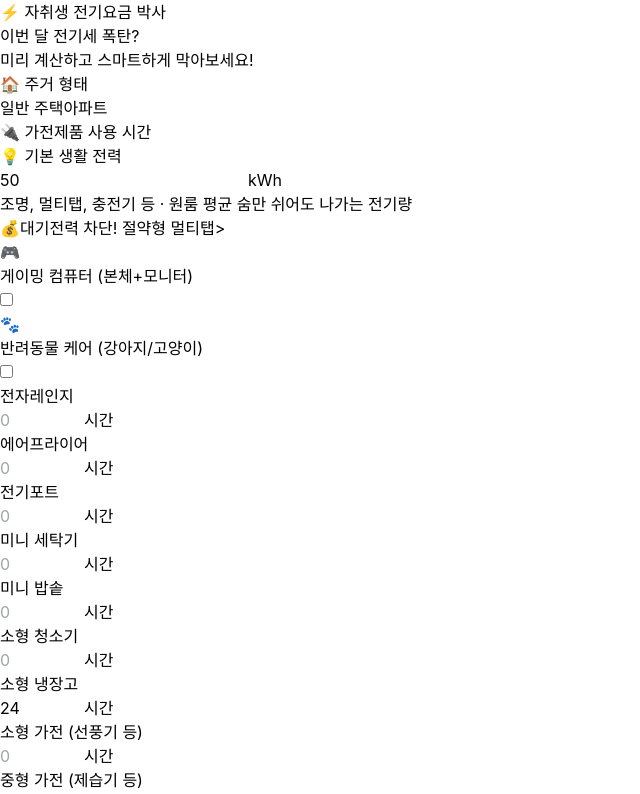
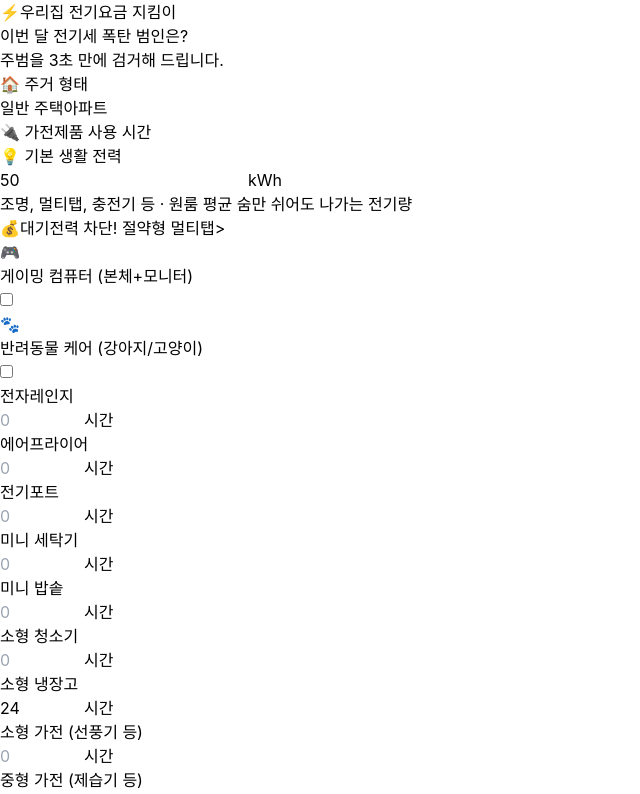
Before and after one commit to HanChangGyu/my-electric-bill, a React (Vite) app: page / in a window 1280 px wide. Shown: the top 794 px of the page, without its empty margins (0-640 px from the left). Built offline with nearby package versions, Linux system fonts and the light colour scheme; a web font is replaced by a local one.

Commit message:
페이지 설명란 수정

```diff
--- a/index.html
+++ b/index.html
@@ -6,8 +6,8 @@
 
     <link rel="icon" type="image/svg+xml" href="/vite.svg" />
 
-    <meta name="description" content="이번 달 전기세 폭탄? 미리 계산하고 AI 조언까지 받아보세요!" />
-    <title>자취생 전기요금 박사</title>
+    <meta name="description" content="게이밍 컴퓨터, 반려동물 가전까지! 원룸/자취방 전기세 미리보기 및 실시간 계산기" />
+    <title>자취생 전기요금 박사 | 실시간 전기세 계산기</title>
 
     <!-- 검색엔진 소유권 확인 메타 태그 -->
     <meta name="naver-site-verification" content="778f64be3c8e63e5008eed565372928079519f5d" />
@@ -15,8 +15,8 @@
 
     <meta property="og:type" content="website" />
     <meta property="og:url" content="https://my-electric-bill.vercel.app/" />
-    <meta property="og:title" content="⚡ 자취생 전기요금 박사" />
-    <meta property="og:description" content="우리 집 에어컨, 얼마나 나올까? 3초 만에 계산하고 전기세 폭탄 막으세요!" />
+    <meta property="og:title" content="⚡ 자취생 전기요금 박사 | 실시간 계산기" />
+<meta property="og:description" content="이번 달 전기세 폭탄? 게이밍 PC, 고양이 매트까지 포함해서 3초 만에 계산해보세요!" />
     <meta property="og:image" content="https://my-electric-bill.vercel.app/thumbnail.png" />
     <meta name="twitter:card" content="summary_large_image" />
     <meta name="twitter:title" content="자취생 전기요금 박사" />
--- a/src/App.jsx
+++ b/src/App.jsx
@@ -685,10 +685,10 @@ function App() {
         {/* 헤더 섹션 */}
         <div className="text-center mb-12">
           <h1 className="text-3xl lg:text-5xl font-extrabold text-gray-900 mb-3 tracking-tight break-keep">
-            ⚡ 자취생 전기요금 박사
+            ⚡우리집 전기요금 지킴이
           </h1>
           <p className="text-gray-500 text-lg">
-            이번 달 전기세 폭탄? <br className="block lg:hidden" /> 미리 계산하고 스마트하게 막아보세요!
+            이번 달 전기세 폭탄 범인은? <br className="block lg:hidden" /> 주범을 3초 만에 검거해 드립니다.
           </p>
         </div>
 
```
